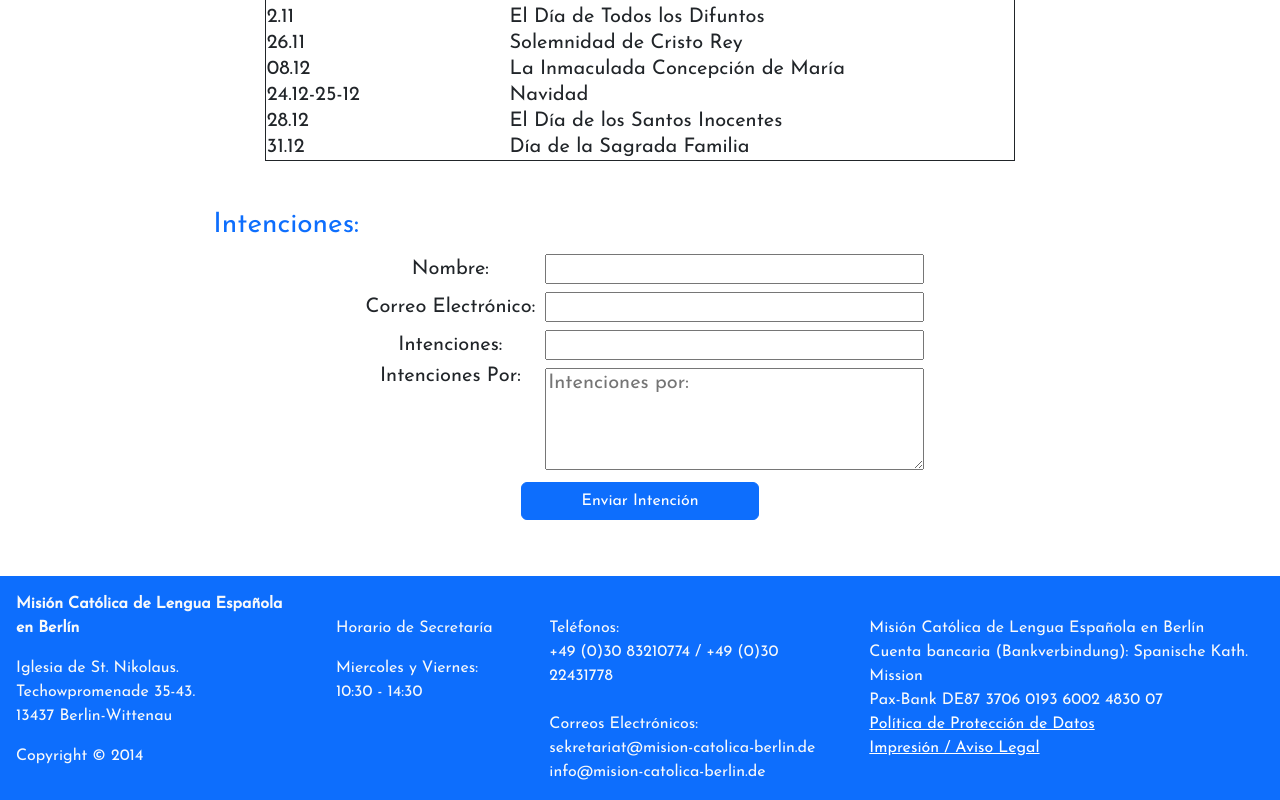
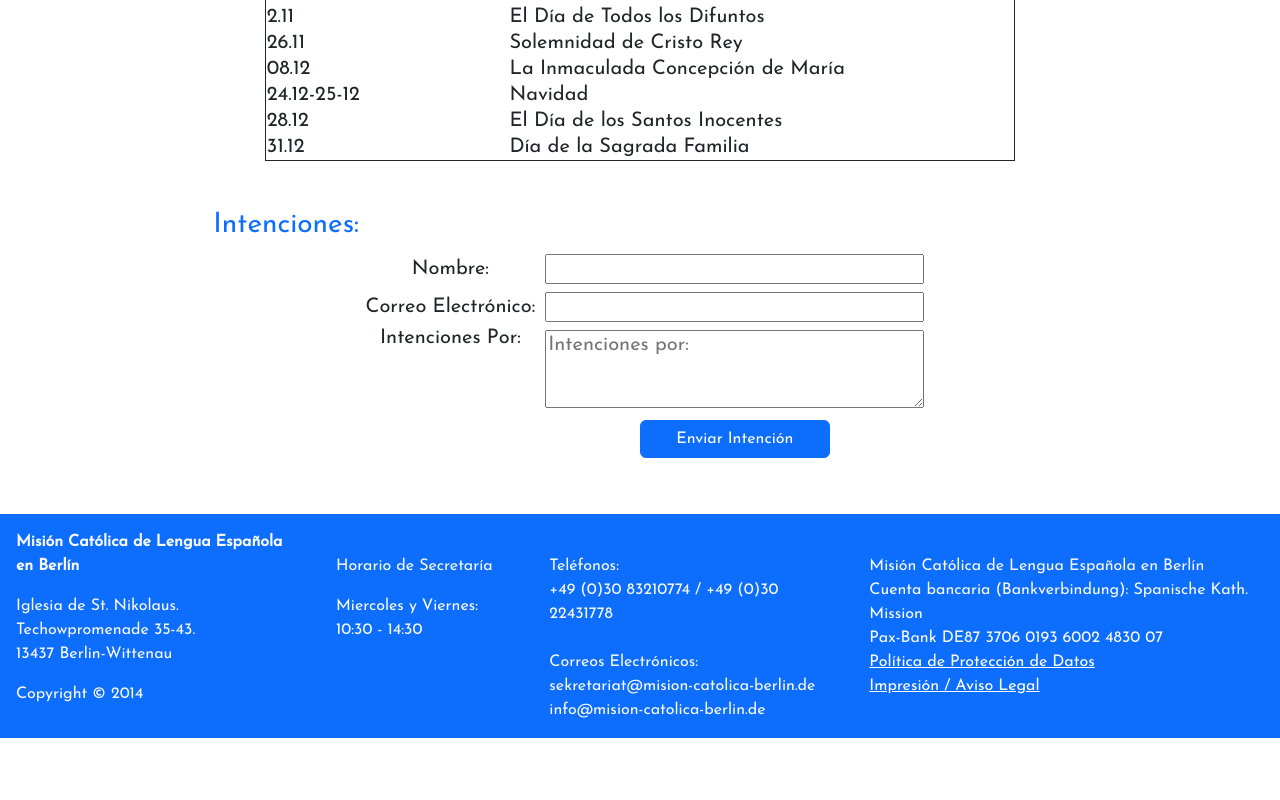
Before and after one commit to jpta24/mision-cat-client, a React (Create React App) app: page /misas in a window 1280 px wide. Shown: the part 1753-2553 px from the top of the page. After the commit the page ends 2491 px from the top, so only its background shows below. Built offline with nearby package versions, Linux system fonts and the light colour scheme.

Commit message:
Fixed intentions

```diff
--- a/src/components/Formulario.jsx
+++ b/src/components/Formulario.jsx
@@ -1,31 +1,71 @@
-import React from 'react'
-import { Button } from 'react-bootstrap'
+import React from 'react';
+import { Button } from 'react-bootstrap';
 
 function Formulario() {
 	return (
 		<form className='col-8 mx-auto h5'>
-        <div >
-            <label htmlFor="nombre" className='col-4'>Nombre:</label>
-            <input type="text" id="nombre" name="nombre" required  className='col-8 my-1'/>
-        </div>
-        <div >
-            <label htmlFor="correo" className='col-4'>Correo Electrónico:</label>
-            <input type="email" id="correo" name="correo" required className='col-8 my-1'/>
-        </div>
-        <div >
-        <label htmlFor="nombre" className='col-4 '>Intenciones:</label>
-            <input type="text" id="nombre" name="nombre" required  className='col-8 my-1'/>
-        </div>
-        <div className='d-flex align-items-start'>
-            <label htmlFor="intenciones" className='col-4'>Intenciones Por:</label>
-            <textarea id="intenciones" name="intenciones" placeholder="Intenciones por:" rows="4" required className='col-8 my-1'></textarea>
+			<div>
+				<label htmlFor='nombre' className='col-4'>
+					Nombre:
+				</label>
+				<input
+					type='text'
+					id='nombre'
+					name='nombre'
+					required
+					className='col-8 my-1'
+				/>
 			</div>
 			<div>
-        <Button variant='primary' className='mx-2 avisos col-5 mx-auto my-2'>Enviar Intención</Button>
+				<label htmlFor='correo' className='col-4'>
+					Correo Electrónico:
+				</label>
+				<input
+					type='email'
+					id='correo'
+					name='correo'
+					required
+					className='col-8 my-1'
+				/>
+			</div>
+			{/* <div>
+				<label htmlFor='nombre' className='col-4 '>
+					Intenciones:
+				</label>
+				<input
+					type='text'
+					id='nombre'
+					name='nombre'
+					required
+					className='col-8 my-1'
+				/>
+			</div> */}
+			<div className='d-flex align-items-start'>
+				<label htmlFor='intenciones' className='col-4'>
+					Intenciones Por:
+				</label>
+				<textarea
+					id='intenciones'
+					name='intenciones'
+					placeholder='Intenciones por:'
+					rows='3'
+					required
+					className='col-8 my-1'
+				></textarea>
+			</div>
+			<div className='d-flex'>
+				<div className='col-4'></div>
+				<div className='col-8'>
+					<Button
+						variant='primary'
+						className='mx-2 avisos col-6 my-2'
+					>
+						Enviar Intención
+					</Button>
+				</div>
 			</div>
 		</form>
-
-  )
+	);
 }
 
-export default Formulario
+export default Formulario;
```
Lines whose indentation alone changed are shown as unchanged.
